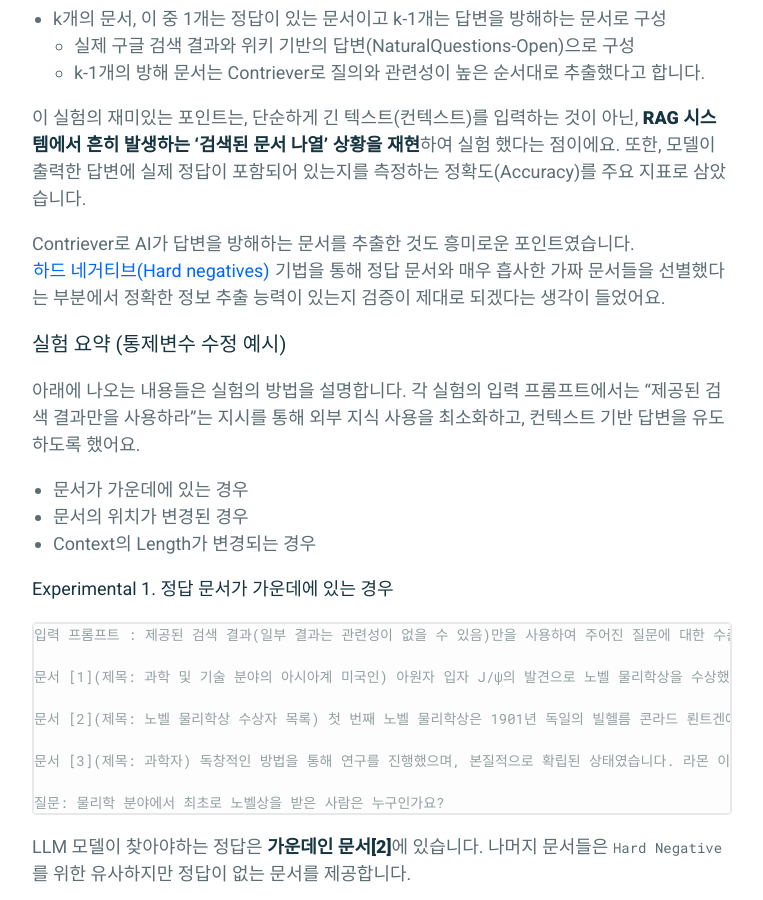
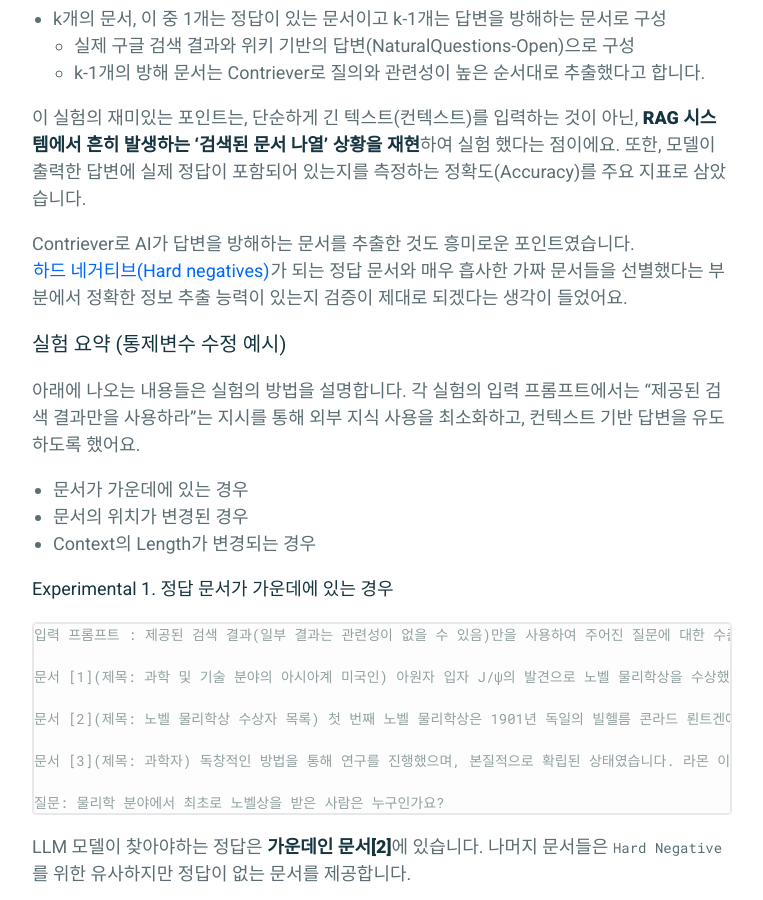
Before and after one commit to parkhuiwo0/parkhuiwo0.github.io, a Jekyll site: the page built from _posts/2026-03-27-Lost-In-the-Middle.md, in a window 1280 px wide and 900 px high, scrolled down 1817 px. Shown: the whole window, without its empty margins (258-1021 px from the left). Built offline with Jekyll 4.4.1, drawn with Linux system fonts in a browser that asks for light colours.

Commit message:
Update 2026-03-27-Lost-In-the-Middle.md

```diff
--- a/_posts/2026-03-27-Lost-In-the-Middle.md
+++ b/_posts/2026-03-27-Lost-In-the-Middle.md
@@ -45,7 +45,7 @@ comments: true
 
 이 실험의 재미있는 포인트는, 단순하게 긴 텍스트(컨텍스트)를 입력하는 것이 아닌, **RAG 시스템에서 흔히 발생하는 '검색된 문서 나열' 상황을 재현**하여 실험 했다는 점이에요. 또한, 모델이 출력한 답변에 실제 정답이 포함되어 있는지를 측정하는 정확도(Accuracy)를 주요 지표로 삼았습니다. <br>
 
-Contriever로 AI가 답변을 방해하는 문서를 추출한 것도 흥미로운 포인트였습니다. [하드 네거티브(Hard negatives)](https://wikidocs.net/184729) 기법을 통해 정답 문서와 매우 흡사한 가짜 문서들을 선별했다는 부분에서 정확한 정보 추출 능력이 있는지 검증이 제대로 되겠다는 생각이 들었어요.
+Contriever로 AI가 답변을 방해하는 문서를 추출한 것도 흥미로운 포인트였습니다. [하드 네거티브(Hard negatives)](https://wikidocs.net/184729)가 되는 정답 문서와 매우 흡사한 가짜 문서들을 선별했다는 부분에서 정확한 정보 추출 능력이 있는지 검증이 제대로 되겠다는 생각이 들었어요.
 
 ### 실험 요약 (통제변수 수정 예시)
 
```
